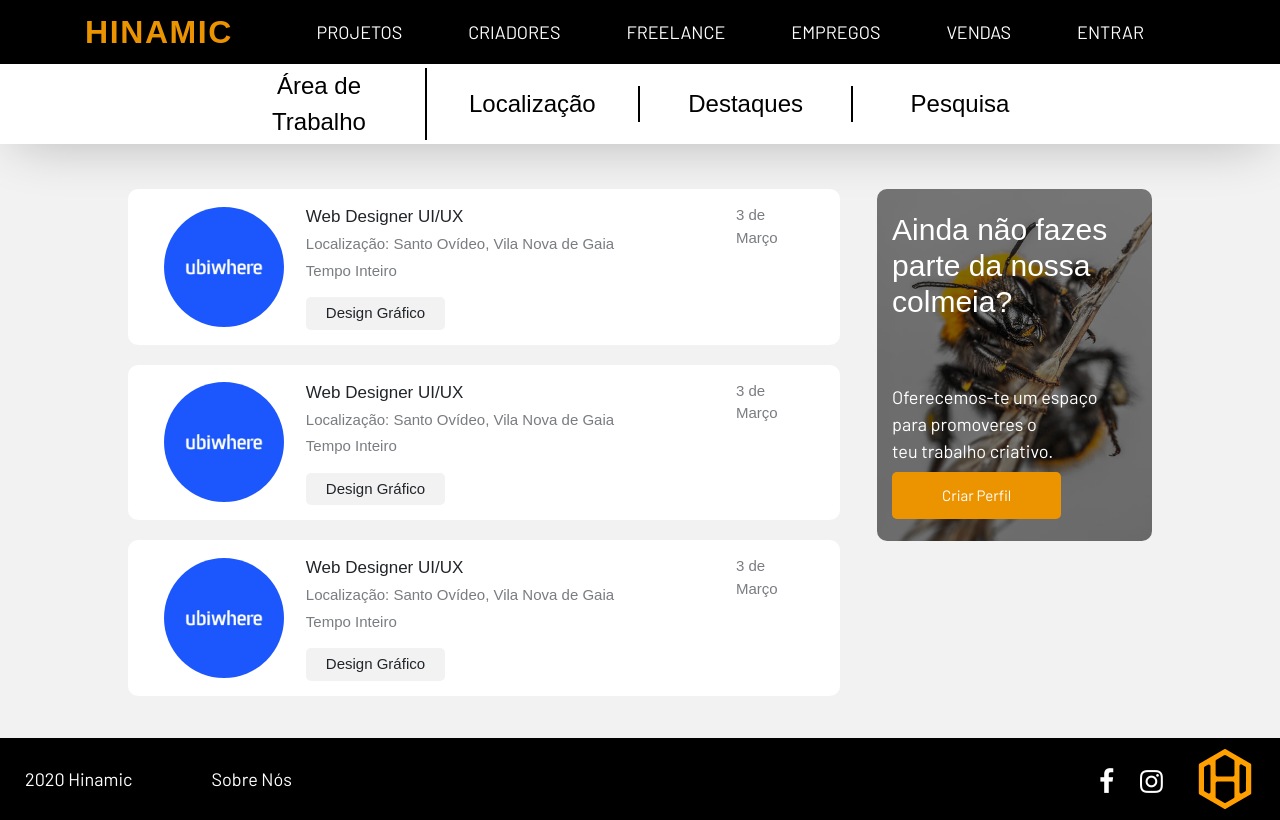
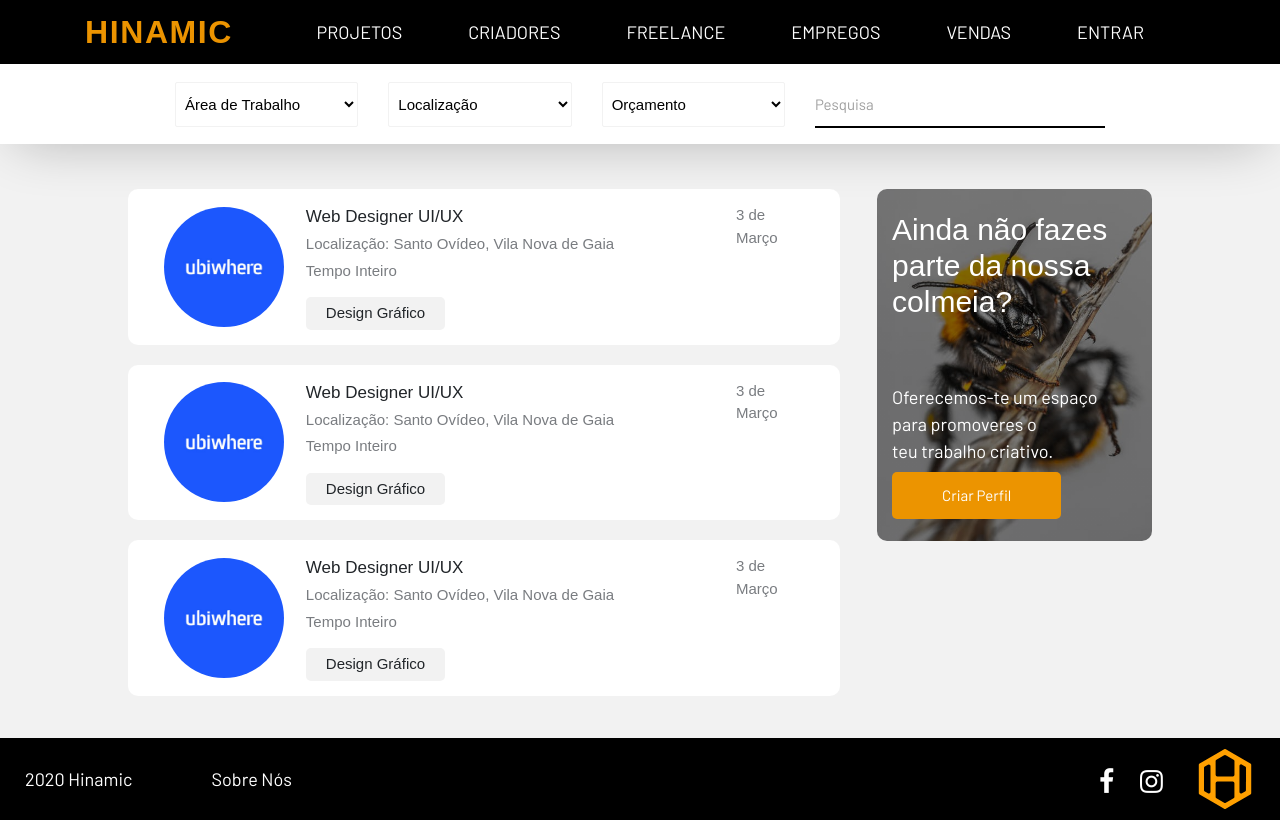
Before and after one commit to Subpyrus/ProjetoFinal, a React (Create React App) app in the folder projeto_final/: page /empregos in a window 1280 px wide. Built offline with nearby package versions, Linux system fonts and the light colour scheme.

Commit message:
Anuncio Freelance - 2

```diff
--- a/projeto_final/src/App.css
+++ b/projeto_final/src/App.css
@@ -337,7 +337,7 @@
 /* Filtros */
 
 .filtros{
-    width: 100vw;
+    max-width: 100vw;
     background-color: white;
     font-size: x-large;
     color: black;
@@ -351,11 +351,14 @@
 
 .item_Filtro{
     font-family: 'Barlow Semibold', sans-serif!important;
-    margin: auto;
-    border-right: black solid 2px;
+    margin-top: auto;
+    margin-bottom: auto;
+    font-size: 15px;
+    /*border-right: black solid 2px;*/
 }
 .item_Filtro2{
-    margin: auto;
+    margin-top: auto;
+    margin-bottom: auto;
     font-family: 'Barlow Semibold', sans-serif!important;
 }
 
--- a/projeto_final/src/App.js
+++ b/projeto_final/src/App.js
@@ -20,6 +20,7 @@ import Freelance from './components/main_pages/Freelance';
 import FreelanceDetalhes from './components/freelances/FreelanceDetails';
 import CreateFreelance1 from './components/freelances/CreateFreelance';
 import CreateFreelance2 from './components/freelances/CreateFreelance2';
+import EditarPerfil from './components/creators/EditCreator';
 import './App.css';
 
 function App() {
@@ -37,13 +38,14 @@ function App() {
             <Route path="/projetos/detalhes" component={ProjetosDetalhes}/>
             <Route path="/registo/profissional" component={SignUpProfissional}/>
             <Route path="/registo/empresa" component={SignUpEmpresas}/>
-            <Route path="/perfil" component={Perfil}/>
+            <Route exact path="/perfil" component={Perfil}/>
             <Route exact path="/empregos" component={Empregos}/>
             <Route path="/empregos/detalhes" component={EmpregosDetalhes}/>
             <Route exact path="/freelance" component={Freelance}/>
             <Route path="/freelance/detalhes" component={FreelanceDetalhes}/>
             <Route exact path="/freelance/criar" component={CreateFreelance1}/>
             <Route path="/freelance/criar/:id" component={CreateFreelance2}/>
+            <Route path="/perfil/editar" component={EditarPerfil}/>
         </Switch>
       <Footer/>
     </BrowserRouter>
--- a/projeto_final/src/components/creators/EditCreator.js
+++ b/projeto_final/src/components/creators/EditCreator.js
@@ -0,0 +1,16 @@
+import React from 'react';
+import '../../App.css';
+
+class EditarPerfil extends React.Component{
+
+    render() {
+        return (
+            <div>
+
+            </div>
+        );
+    }
+
+}
+
+export default EditarPerfil
--- a/projeto_final/src/components/layout/Filtros.js
+++ b/projeto_final/src/components/layout/Filtros.js
@@ -2,15 +2,83 @@ import React from 'react';
 import '../../App.css';
 
 class Filtros extends React.Component {
+
+    constructor(props) {
+        super(props);
+        this.state = {
+            pagina: this.props.pagina
+        }
+    }
+
+    handleChange = input => e => {
+        this.setState({[input]: e.target.value});
+        console.log(this.state);
+    };
+
     render() {
+        console.log(this.state.pagina);
         return (
-            <div className="filtros row col-12 m-0 p-0">
-                <span className="col-2"/>
-                <span className="col-2 item_Filtro">Área de Trabalho</span>
-                <span className="col-2 item_Filtro">Localização</span>
-                <span className="col-2 item_Filtro">Destaques</span>
-                <span className="col-2 item_Filtro2">Pesquisa</span>
-                <span className="col-2"/>
+            <div className="filtros row col-12 m-0 p-0 justify-content-center">
+                <div className="row col-12 m-0 p-0 justify-content-center">
+                    <span className="col-2 item_Filtro">
+                        <select
+                            className="aparece"
+                            onChange={this.handleChange('AreaTrabalho')}
+                        >
+                            <option value="" disabled selected>Área de Trabalho</option>
+                            <option value="Mango">Mango</option>
+                            <option value="Orange">Orange</option>
+                            <option value="Apple">Apple</option>
+                        </select>
+                    </span>
+                        <span className="col-2 item_Filtro">
+                        <select
+                            className="aparece"
+                            onChange={this.handleChange('Localizacao')}
+                        >
+                            <option value="" disabled selected>Localização</option>
+                            <option value="Mango">Mango</option>
+                            <option value="Orange">Orange</option>
+                            <option value="Apple">Apple</option>
+                        </select>
+                    </span>
+                    {this.state.pagina == "projeto" ?
+                    <span className="col-2 item_Filtro">
+                        <select
+                            className="aparece"
+                            onChange={this.handleChange('Destaques')}
+                        >
+                            <option value="" disabled selected>Destaques</option>
+                            <option value="Mango">Mango</option>
+                            <option value="Orange">Orange</option>
+                            <option value="Apple">Apple</option>
+                        </select>
+                    </span>
+                        :
+                        <span className="col-2 item_Filtro">
+                            <select
+                                className="aparece"
+                                onChange={this.handleChange('Destaques')}
+                            >
+                                <option value="" disabled selected>Orçamento</option>
+                                <option value="Mango">Mango</option>
+                                <option value="Orange">Orange</option>
+                                <option value="Apple">Apple</option>
+                            </select>
+                        </span>
+                    }
+                        <span className="col-3 item_Filtro2">
+                        <div className="input-field">
+                            <input
+                                id="Pesquisa"
+                                type="search"
+                                className="validate"
+                                onChange={this.handleChange('Orcamento')}
+                            />
+                            <label htmlFor="Pesquisa">Pesquisa</label>
+                        </div>
+                    </span>
+                </div>
             </div>
         )
     }
--- a/projeto_final/src/components/main_pages/Emprego.js
+++ b/projeto_final/src/components/main_pages/Emprego.js
@@ -8,7 +8,7 @@ class Empregos extends React.Component{
     render () {
         return (
             <div>
-                <Filtros/>
+                <Filtros pagina="emprego"/>
                 <div className="container-fluid Body_Empregos">
                     <div className="row col-12 mb-0 justify-content-center">
                         <div className="col-sm-12 col-lg-7 mt-5 mb-sm-2 mb-lg-4 ml-5">
--- a/projeto_final/src/components/main_pages/Freelance.js
+++ b/projeto_final/src/components/main_pages/Freelance.js
@@ -8,7 +8,7 @@ class Freelance extends React.Component {
     render() {
         return (
             <div>
-                <Filtros/>
+                <Filtros pagina="freelance"/>
                 <div className="container-fluid Body_Empregos">
                     <div className="row col-12 mb-0 justify-content-center">
                         <div className="col-sm-12 col-lg-7 mt-5 mb-sm-2 mb-lg-4 ml-5">
--- a/projeto_final/src/components/main_pages/Projeto.js
+++ b/projeto_final/src/components/main_pages/Projeto.js
@@ -7,7 +7,7 @@ class Projetos extends React.Component {
     render() {
         return (
             <div className="container-fluid m-0 p-0 Proj_Body">
-                <Filtros/>
+                <Filtros pagina="projeto"/>
                 <ListaProjetos/>
             </div>
         )
```
